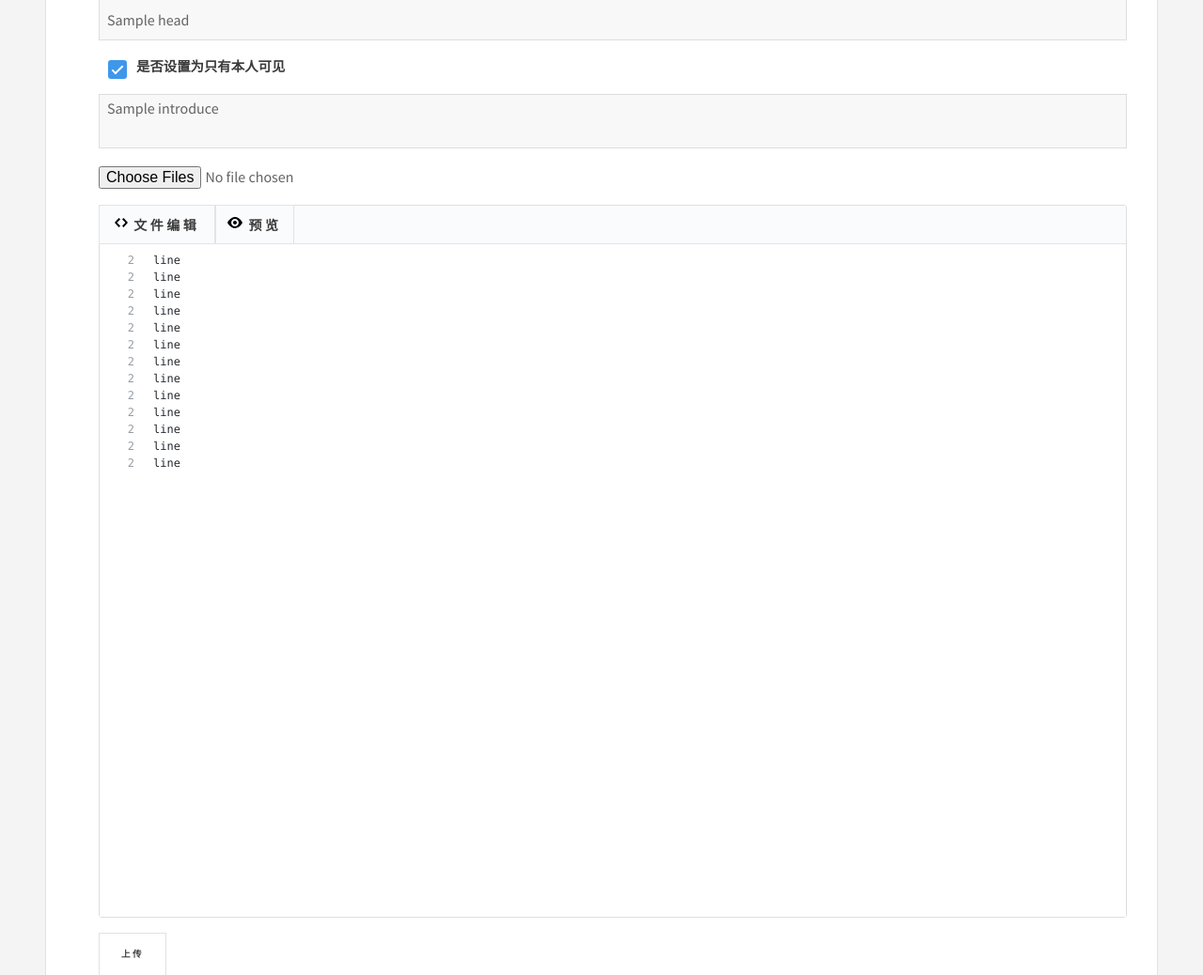
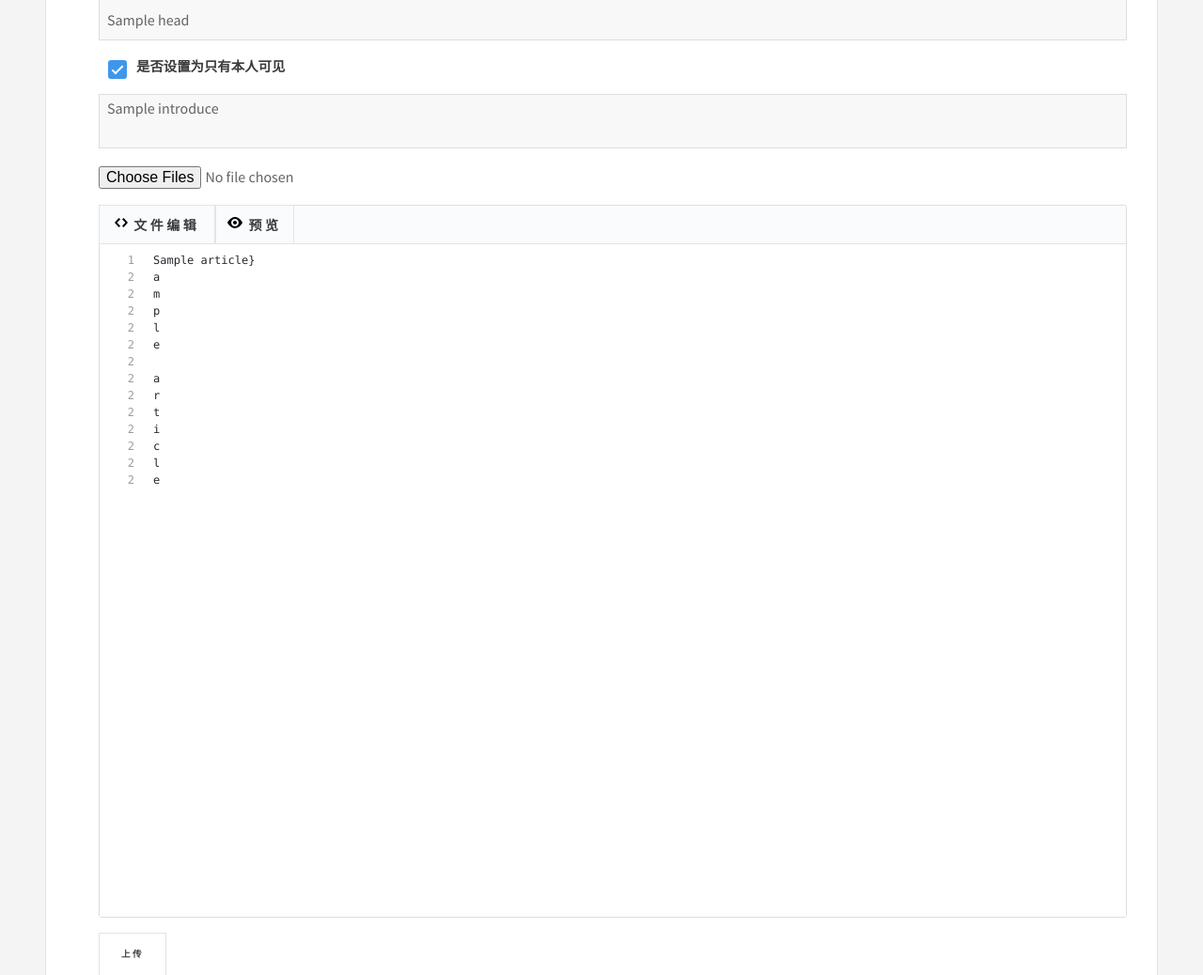
Before and after one commit to DoubleAid/myweb, a Flask app: template myweb_local/app/templates/blog/blog_write.html in a window 1280 px wide. Shown: the part 138-1176 px from the top of the page at 94% size. Run offline with Flask 2, Linux system fonts and the light colour scheme; the template is opened without the code that fills it: most values are stand-ins (such as "Sample title", 1, 10 or a date in 2020).

Commit message:
reference https://www.cnblogs.com/yanzi-meng/p/8342798.html

```diff
--- a/myweb_local/app/templates/blog/blog_write.html
+++ b/myweb_local/app/templates/blog/blog_write.html
@@ -102,7 +102,7 @@
                                                     </div>
                                                     <div class="CodeMirror-code" role="presentation" autocorrect="off" autocapitalize="off" spellcheck="false" contenteditable="true" tabindex="0">
                                                         <!-- 文章内容 -->
-                                                        {% if length(blog['content']['article']) > 0 %}
+                                                        {% if blog['content']['article']|length > 0 %}
                                                             <div style="position: relative;">
                                                             <div class="CodeMirror-gutter-wrapper" contenteditable="false" style="left: -53px;">
                                                                 <div class="CodeMirror-linenumber CodeMirror-gutter-elt" style="left: 0px; width: 21px;">1</div>
@@ -110,12 +110,13 @@
                                                             <pre class="CodeMirror-line" role="presentation"><span role="presentation" style="padding-right: 0.1px;"><span class="cm-header cm-header-1">{{ blog['content']['article'][0] }}}</span></span></pre>
                                                         </div>
                                                         {% endif %}
+
                                                         {% for line in blog['content']['article'][1:] %}
                                                             <div style="position: relative;">
                                                             <div class="CodeMirror-gutter-wrapper" contenteditable="false" style="left: -53px;">
                                                                 <div class="CodeMirror-linenumber CodeMirror-gutter-elt" style="left: 0px; width: 21px;">2</div>
                                                             </div>
-                                                            <pre class=" CodeMirror-line " role="presentation"><span role="presentation" style="padding-right: 0.1px;">line</span></pre>
+                                                            <pre class=" CodeMirror-line " role="presentation"><span role="presentation" style="padding-right: 0.1px;">{{ line }}</span></pre>
                                                         </div>
                                                         {% endfor %}
                                                     </div>
```
